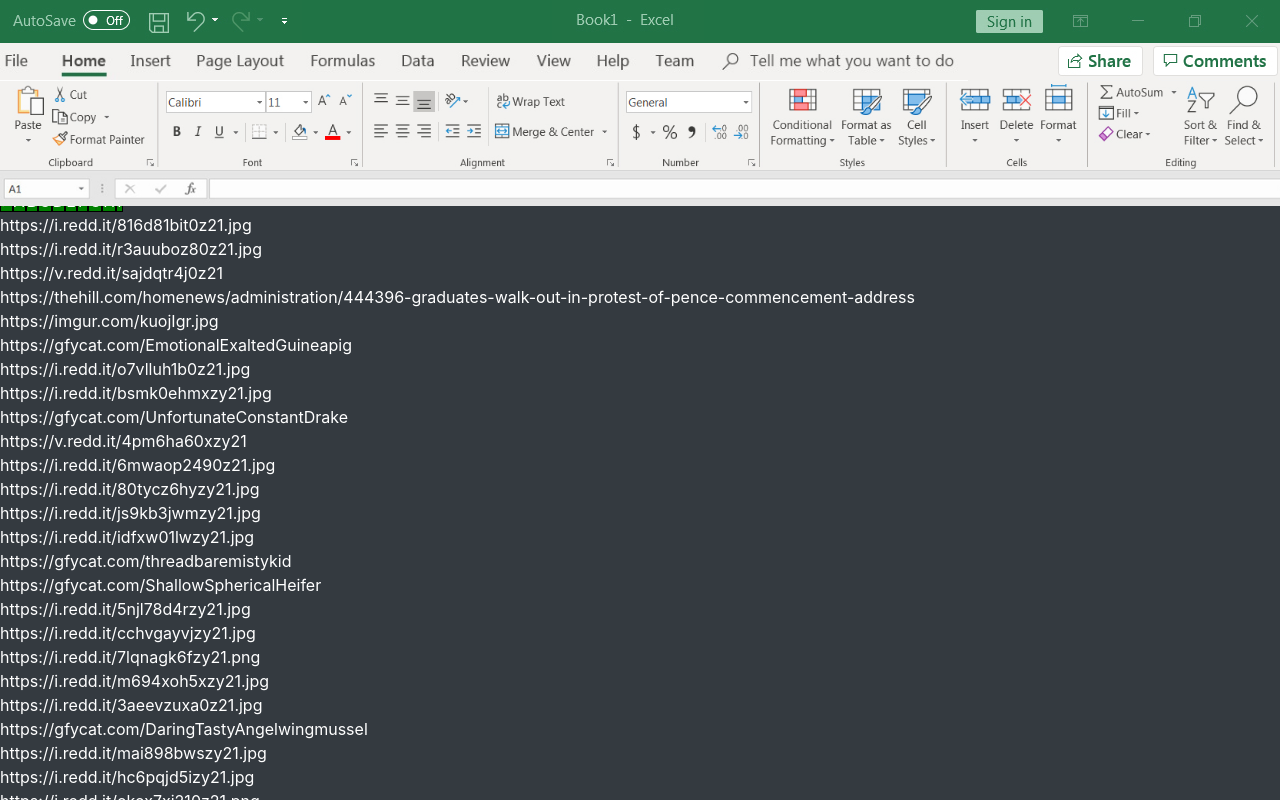
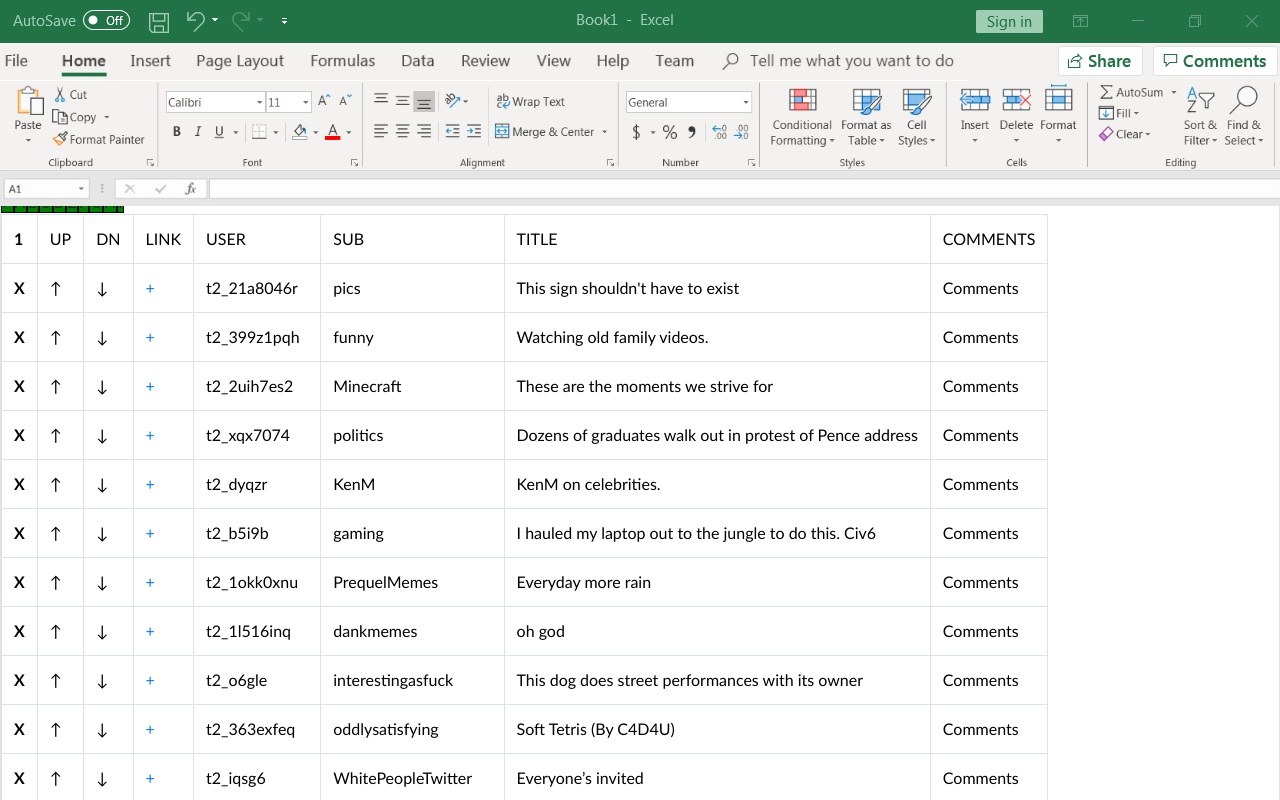
Before and after one commit to Tommy-Zumstein/ExceleReddit, an Angular app: page / in a window 1280 px wide. Shown: the top 800 px of the page. Built offline with nearby package versions, Linux system fonts and the light colour scheme.

Commit message:
worked on formatting content table

```diff
--- a/src/app/body/content/cell-row/cell-row.component.html
+++ b/src/app/body/content/cell-row/cell-row.component.html
@@ -1,5 +1,22 @@
+<tr>
+  <th scope="row">1</th>
+  <td>UP</td>
+  <td>DN</td>
+  <td>LINK</td>
+  <td>USER</td>
+  <td>SUB</td>
+  <td>TITLE</td>
+  <td>COMMENTS</td>
+</tr>
 <tr *ngFor="let subreddit of data">
-  <div>{{subreddit.url}}</div>
+  <th scope="row">X</th>
+  <td>↑</td>
+  <td>↓</td>
+  <td><a href={{subreddit.url}}>+</a></td>
+  <td>{{subreddit.author_fullname}}</td>
+  <td>{{subreddit.subreddit}}</td>
+  <td>{{subreddit.title}}</td>
+  <td>Comments</td>
 </tr>
 
 <!-- Sample data of subreddit:
--- a/src/app/body/content/cell-row/cell-row.component.sass
+++ b/src/app/body/content/cell-row/cell-row.component.sass
@@ -0,0 +1,6 @@
+td, th
+  font-family: Calibri;
+  color: #000000;
+
+tr
+  background-color: #FFFFFF;
--- a/src/app/body/content/content.component.html
+++ b/src/app/body/content/content.component.html
@@ -1,7 +1,7 @@
 <link rel="stylesheet" href="https://stackpath.bootstrapcdn.com/bootstrap/4.3.1/css/bootstrap.min.css"
   integrity="sha384-ggOyR0iXCbMQv3Xipma34MD+dH/1fQ784/j6cY/iJTQUOhcWr7x9JvoRxT2MZw1T" crossorigin="anonymous">
 
-<table class="table table-dark">
+<table class="table table-bordered">
   <thead>
     <tr>
       <app-cell-identifiers [identifiers]="identifiers"></app-cell-identifiers>
--- a/src/app/body/content/content.component.sass
+++ b/src/app/body/content/content.component.sass
@@ -0,0 +1,4 @@
+
+
+tr
+  background-color: #FFFFFF;
```
